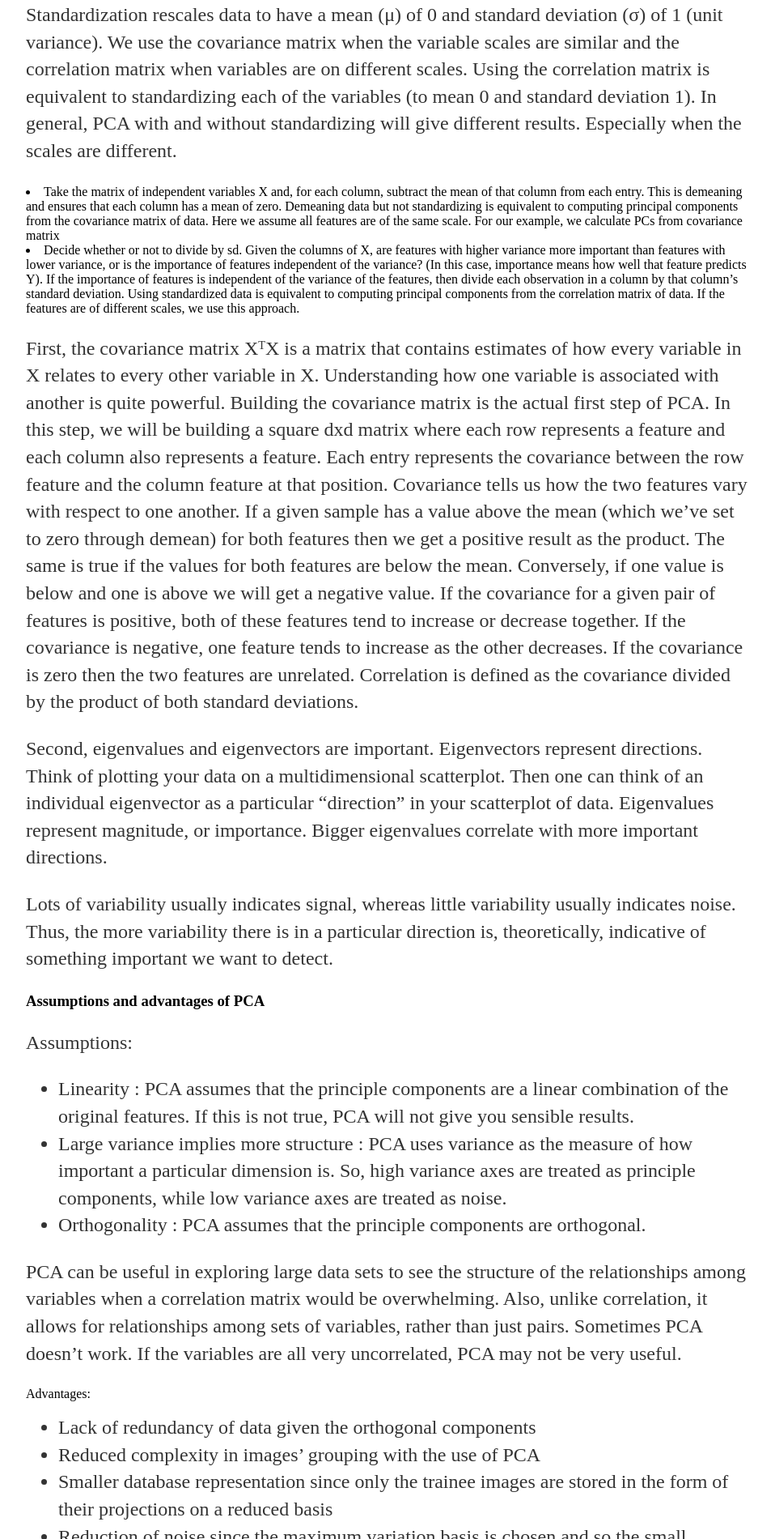
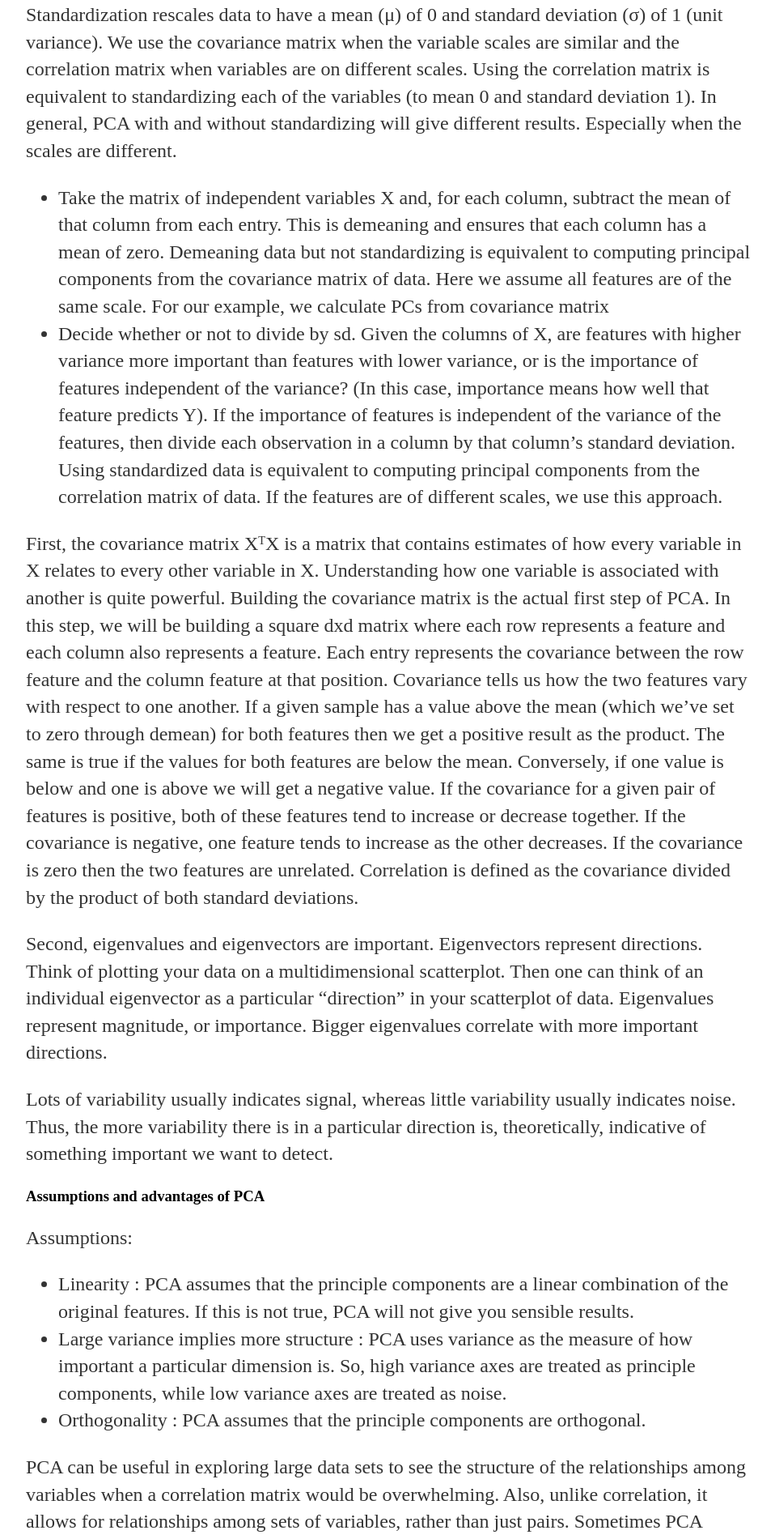
Before and after one commit to lakshmi2688/lakshmi2688.github.io, a Jekyll site: the page built from _posts/2022-01-15-Principal Component Analysis of Images.md, in a window 1280 px wide. Shown: the part 1598-3498 px from the top of the page at 81% size, without its empty margins (160-1118 px from the left). Built offline with Jekyll 4.4.1, drawn with Linux system fonts in a browser that asks for light colours.

Commit message:
Update 2022-01-15-Principal Component Analysis of Images.md

```diff
--- a/_posts/2022-01-15-Principal Component Analysis of Images.md
+++ b/_posts/2022-01-15-Principal Component Analysis of Images.md
@@ -21,9 +21,10 @@ Normalization rescales the values into a range of [0,1]. This might be useful in
 
 We use the covariance matrix when the variable scales are similar and the correlation matrix when variables are on different scales. Using the correlation matrix is equivalent to standardizing each of the variables (to mean 0 and standard deviation 1). In general, PCA with and without standardizing will give different results. Especially when the scales are different.</p>
 
-<p><li>Take the matrix of independent variables X and, for each column, subtract the mean of that column from each entry. This is demeaning and ensures that each column has a mean of zero. Demeaning data but not standardizing is equivalent to computing principal components from the covariance matrix of data. Here we assume all features are of the same scale. For our example, we calculate PCs from covariance matrix</li>
+<p>
+   <ul><li>Take the matrix of independent variables X and, for each column, subtract the mean of that column from each entry. This is demeaning and ensures that each column has a mean of zero. Demeaning data but not standardizing is equivalent to computing principal components from the covariance matrix of data. Here we assume all features are of the same scale. For our example, we calculate PCs from covariance matrix</li>
 
-<li>Decide whether or not to divide by sd. Given the columns of X, are features with higher variance more important than features with lower variance, or is the importance of features independent of the variance? (In this case, importance means how well that feature predicts Y). If the importance of features is independent of the variance of the features, then divide each observation in a column by that column’s standard deviation. Using standardized data is equivalent to computing principal components from the correlation matrix of data. If the features are of different scales, we use this approach.</li></p>
+<li>Decide whether or not to divide by sd. Given the columns of X, are features with higher variance more important than features with lower variance, or is the importance of features independent of the variance? (In this case, importance means how well that feature predicts Y). If the importance of features is independent of the variance of the features, then divide each observation in a column by that column’s standard deviation. Using standardized data is equivalent to computing principal components from the correlation matrix of data. If the features are of different scales, we use this approach.</li></ul></p>
 
 <p>First, the covariance matrix XᵀX is a matrix that contains estimates of how every variable in X relates to every other variable in X. Understanding how one variable is associated with another is quite powerful. Building the covariance matrix is the actual first step of PCA. In this step, we will be building a square dxd matrix where each row represents a feature and each column also represents a feature. Each entry represents the covariance between the row feature and the column feature at that position. Covariance tells us how the two features vary with respect to one another. If a given sample has a value above the mean (which we’ve set to zero through demean) for both features then we get a positive result as the product. The same is true if the values for both features are below the mean. Conversely, if one value is below and one is above we will get a negative value. If the covariance for a given pair of features is positive, both of these features tend to increase or decrease together. If the covariance is negative, one feature tends to increase as the other decreases. If the covariance is zero then the two features are unrelated. Correlation is defined as the covariance divided by the product of both standard deviations.</p>
 
@@ -43,6 +44,7 @@ Assumptions:
 
 <p>PCA can be useful in exploring large data sets to see the structure of the relationships among variables when a correlation matrix would be overwhelming. Also, unlike correlation, it allows for relationships among sets of variables, rather than just pairs. Sometimes PCA doesn’t work. If the variables are all very uncorrelated, PCA may not be very useful.</p>
 
+<p>
 Advantages:
 <ul>
 <li> Lack of redundancy of data given the orthogonal components </li>
```
